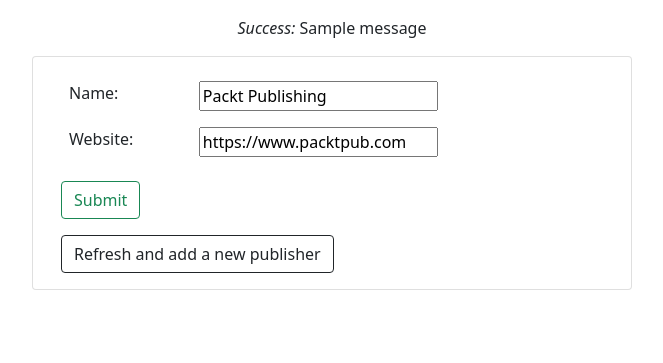
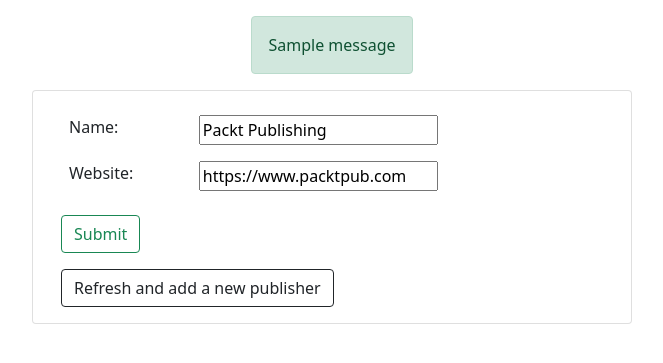
Before and after one commit to melission/reviewMe, a Django app: page /books/publishers/1/ in a window 1280 px wide. Shown: the part 56-419 px from the top of the page, without its empty margins (308-971 px from the left). Run offline with Django 3.2, Linux system fonts and the light colour scheme; data comes from the database, SQL or seed files in the repository; tables that the repository leaves empty hold one stand-in row (values such as "Sample post"); one stand-in notice (Sample message) is shown; parts of the project's set-up code (start-up, migrations or seed data) failed here and were passed over.

Commit message:
add a block for displaying two differently customised types of messages: success and info.

```diff
--- a/books/templates/publisher_edit.html
+++ b/books/templates/publisher_edit.html
@@ -9,10 +9,21 @@
 <body>
 {% block content %}
     <p></p>
+    {% if messages %}
+        {%  for message in messages %}
+            {% if message.level_tag == 'success' %}
+                    <div class="d-flex justify-content-center">
+                <div class="alert alert-success" role="alert"> {{ message }} </div>
+                    </div>
+            {% endif %}
+            {% if message.level_tag == 'info' %}
+                <div class="d-flex justify-content-center">
+                    <div class="alert alert-primary" role="alert"> {{ message }} </div>
+                </div>
+            {% endif %}
+        {% endfor %}
+    {% endif %}
     <div class="row justify-content-center">
-    {%  for message in messages %}
-    <p style="text-align: center"><em>{{ message.level_tag|title }}:</em> {{ message }}</p>
-    {% endfor %}
     <div class="card mb-8" style="max-width: 600px">
         <div class="card-body">
         <form action="" method="post"> {% csrf_token %}
```
